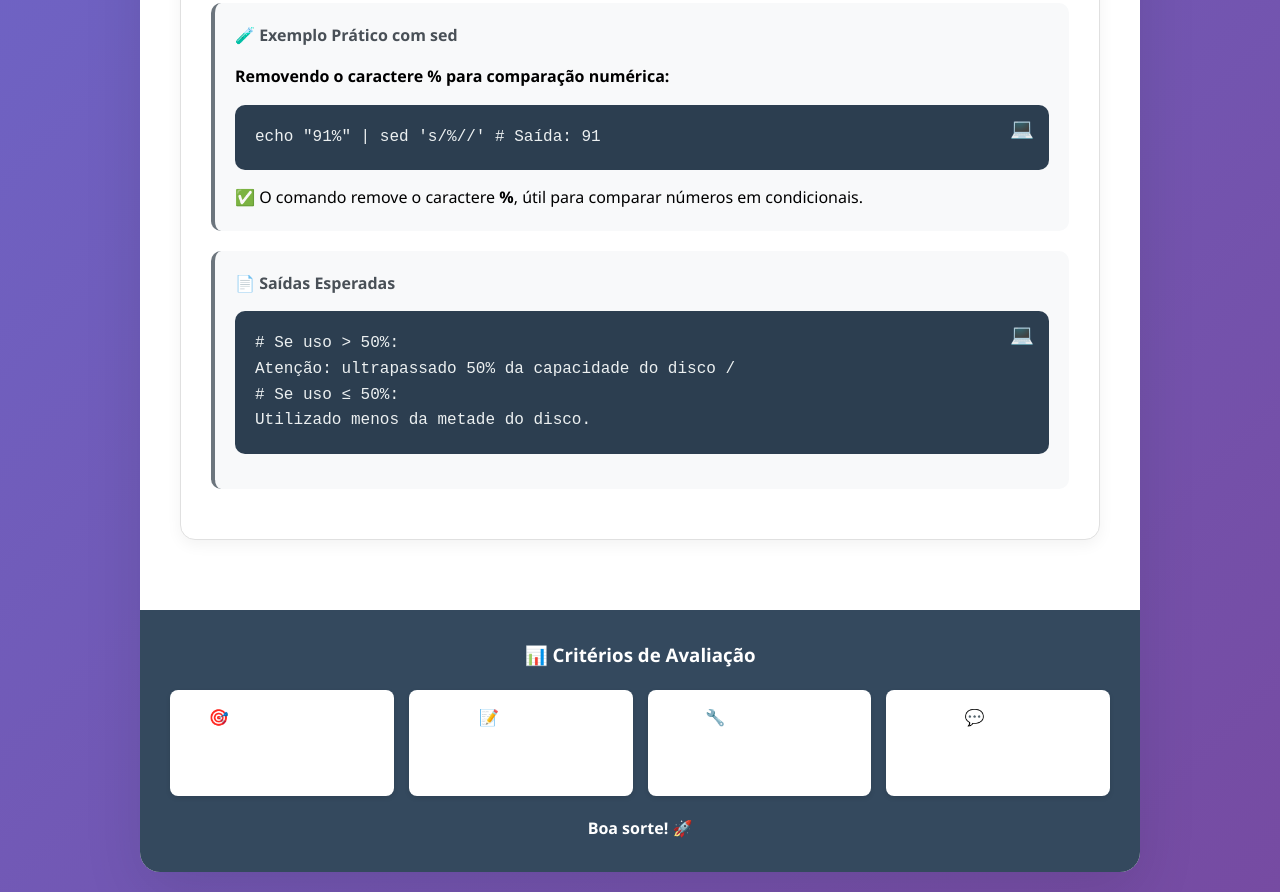
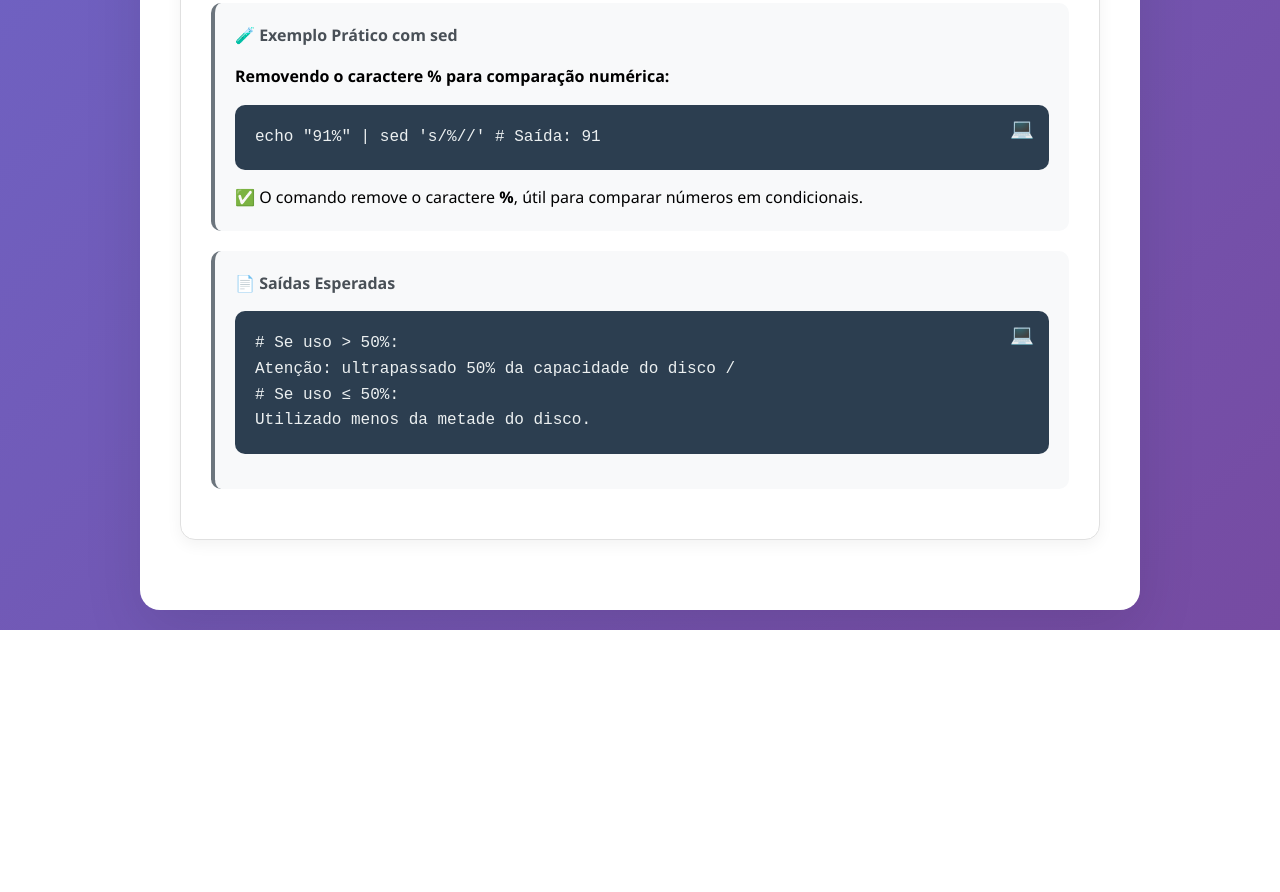
Before and after one commit to cesarazevedo/prova1, a plain HTML site: page index.html in a window 1280 px wide. Shown: the part 2569-3461 px from the top of the page. After the commit the page ends 3199 px from the top, so only its background shows below. Drawn offline with Linux system fonts and the light colour scheme.

Commit message:
Add files via upload

```diff
--- a/index.html
+++ b/index.html
@@ -427,28 +427,7 @@ Utilizado menos da metade do disco.
             </div>
         </div>
 
-        <div class="footer">
-            <h3>📊 Critérios de Avaliação</h3>
-            <div class="evaluation-criteria">
-                <div class="criteria-item">
-                    <strong>🎯 Funcionalidade</strong><br>
-                    Script executa corretamente
-                </div>
-                <div class="criteria-item">
-                    <strong>📝 Sintaxe</strong><br>
-                    Código limpo e estruturado
-                </div>
-                <div class="criteria-item">
-                    <strong>🔧 Comandos</strong><br>
-                    Uso correto das ferramentas
-                </div>
-                <div class="criteria-item">
-                    <strong>💬 Saída</strong><br>
-                    Informações claras e organizadas
-                </div>
-            </div>
-            <p style="margin-top: 20px;"><strong>Boa sorte! 🚀</strong></p>
-        </div>
+
     </div>
 </body>
 </html>
```
